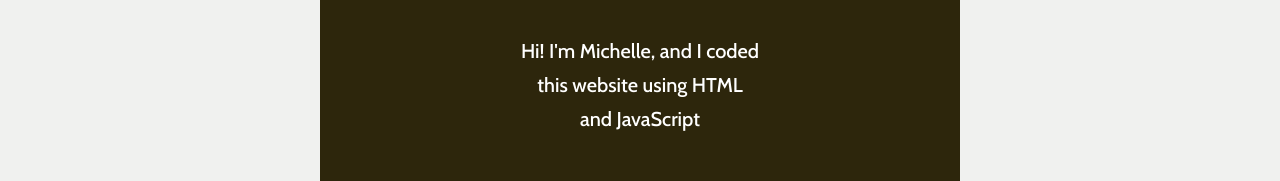
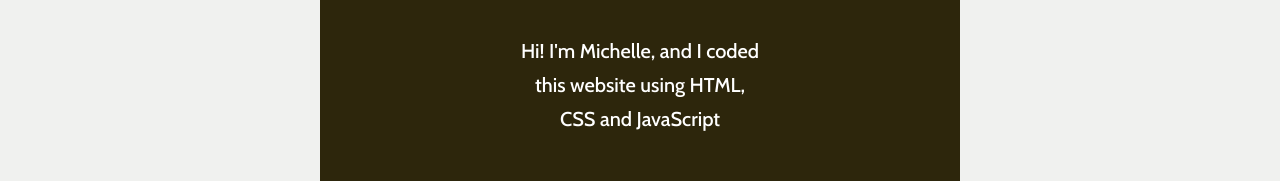
Before and after one commit to mbartolotta345/Knights-for-Nature, a plain HTML site: page Facts.html in a window 1280 px wide. Shown: the part 1920-2101 px from the top of the page. Drawn offline with nearby package versions, Linux system fonts and the light colour scheme.

Commit message:
Update Facts.html

```diff
--- a/Facts.html
+++ b/Facts.html
@@ -85,7 +85,7 @@
 
 <center><p1>About Me</p1></center>
   <br>
-    <p2>Hi! I'm Michelle, and I coded this website using HTML and JavaScript</p2>
+    <p2>Hi! I'm Michelle, and I coded this website using HTML, CSS and JavaScript</p2>
   <br>
 
 </div>
```
